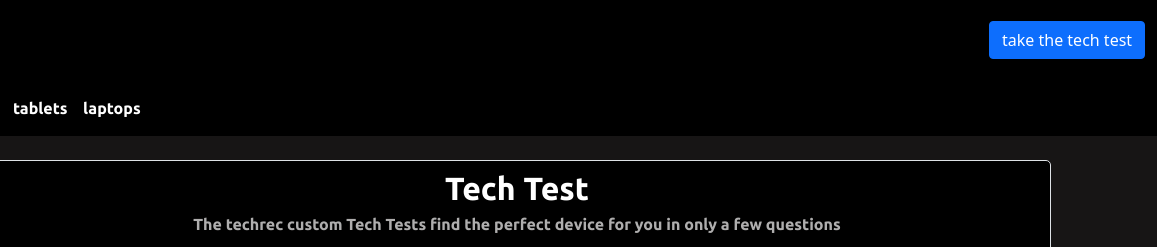
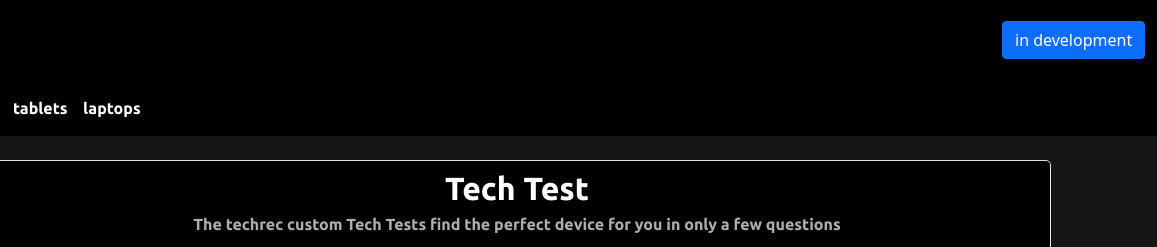
Before and after one commit to dylancorsoo/techrec.github.io, a plain HTML site: page index.html in a window 1280 px wide. Shown: the top 247 px of the page, 123-1280 px from the left. Drawn offline with nearby package versions, Linux system fonts and the light colour scheme.

Commit message:
Update index.html

```diff
--- a/index.html
+++ b/index.html
@@ -28,7 +28,7 @@
             </a>
 
             <form class="d-flex ">
-              <button class="btn btn-primary slidefwd " type="button">take the tech test</button>
+              <button class="btn btn-primary slidefwd " type="button">in development </button>
           </form>
           </div>
         </div>
```
